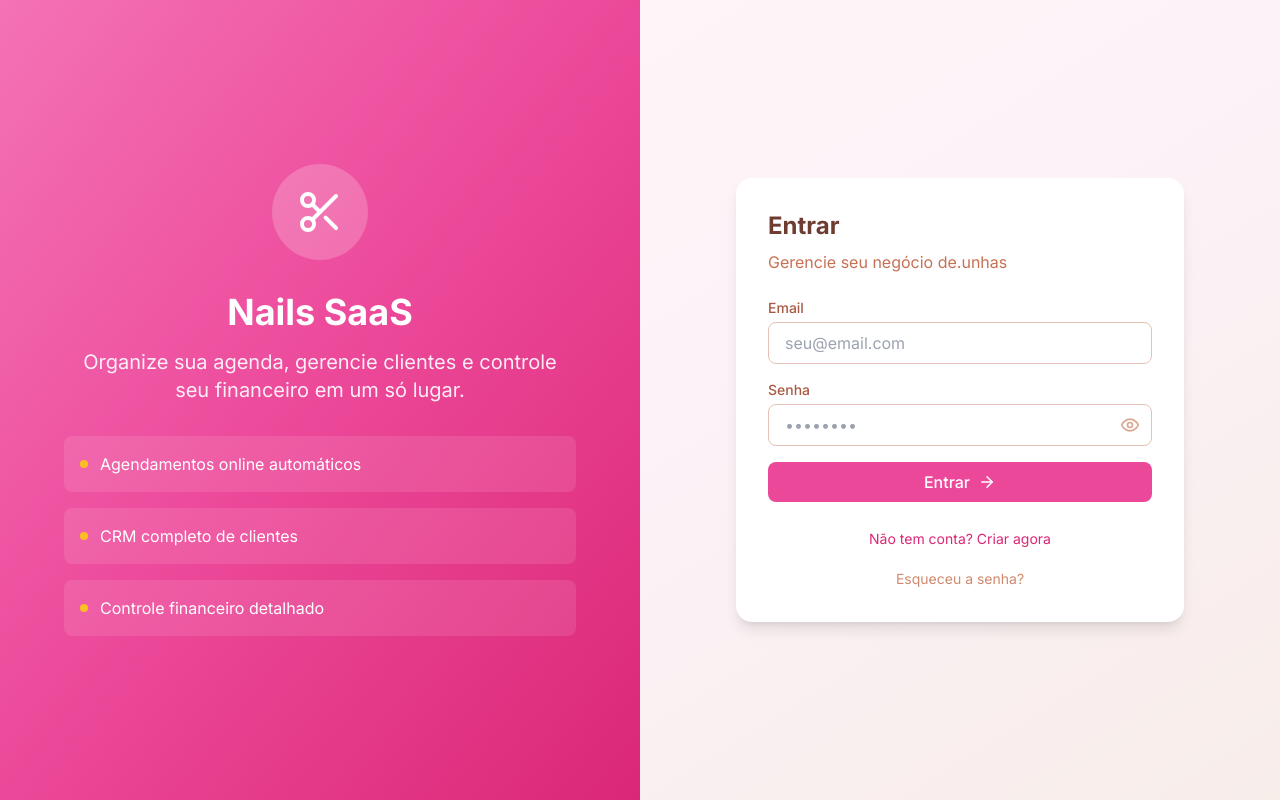
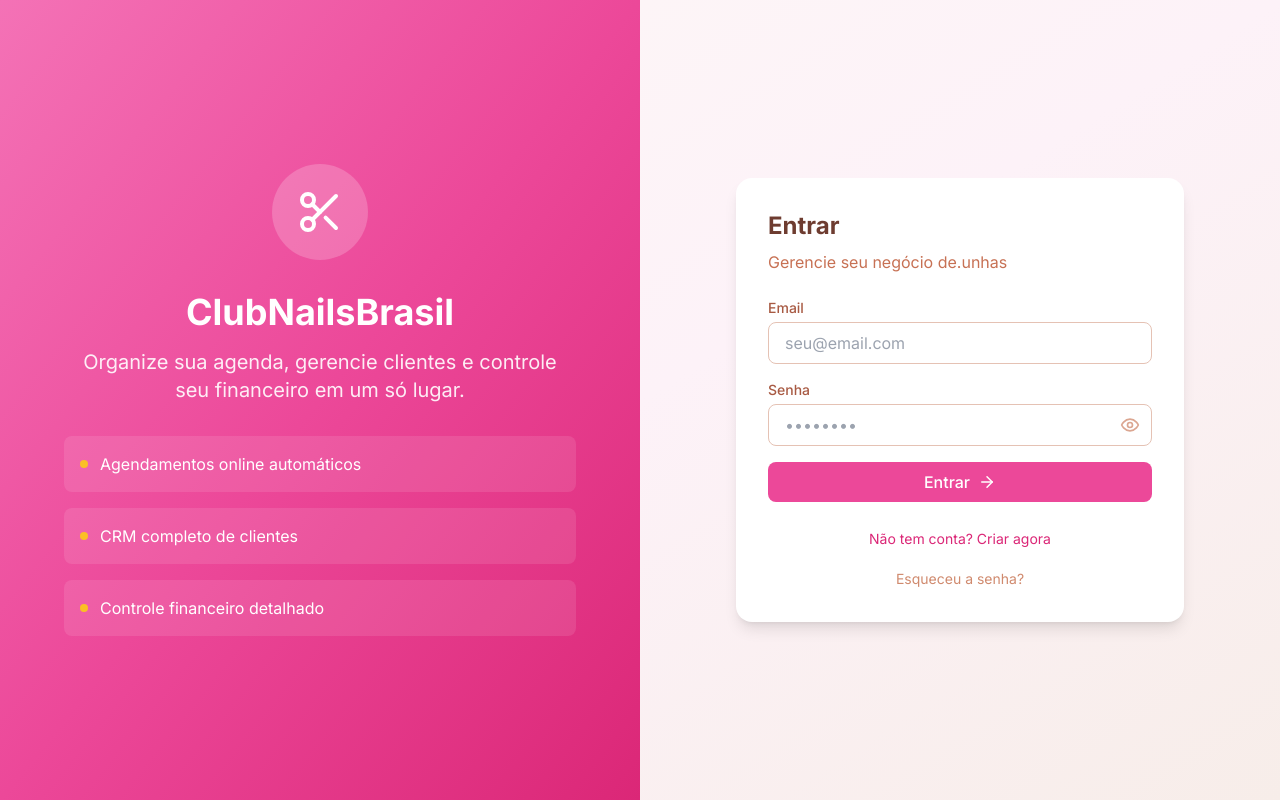
Before and after one commit to euhenriqueofc26/nails-saas, a Next.js app: page / in a window 1280 px wide. Built offline with nearby package versions, Linux system fonts and the light colour scheme.

Commit message:
Change name to ClubNailsBrasil

```diff
--- a/src/app/dashboard/layout.tsx
+++ b/src/app/dashboard/layout.tsx
@@ -81,7 +81,7 @@ export default function DashboardLayout({
         ${sidebarOpen ? 'translate-x-0' : '-translate-x-full'}
       `}>
         <div className="h-16 lg:h-20 flex items-center px-6 border-b border-nude-200">
-          <h1 className="text-xl font-bold text-rose-500">Nails SaaS</h1>
+          <h1 className="text-xl font-bold text-rose-500">ClubNailsBrasil</h1>
         </div>
 
         <nav className="p-4 space-y-1">
--- a/src/app/layout.tsx
+++ b/src/app/layout.tsx
@@ -7,7 +7,7 @@ import { Providers } from '@/components/Providers'
 const inter = Inter({ subsets: ['latin'] })
 
 export const metadata: Metadata = {
-  title: 'Nails SaaS - Gestão para Nail Designers',
+  title: 'ClubNailsBrasil - Gestão para Nail Designers',
   description: 'Sistema de gestão completo para profissionais de unhas',
 }
 
--- a/src/app/page.tsx
+++ b/src/app/page.tsx
@@ -59,7 +59,7 @@ export default function Home() {
           <div className="mb-8 inline-flex items-center justify-center w-24 h-24 bg-white/20 rounded-full">
             <Scissors className="w-12 h-12" />
           </div>
-          <h1 className="text-4xl font-bold mb-4">Nails SaaS</h1>
+          <h1 className="text-4xl font-bold mb-4">ClubNailsBrasil</h1>
           <p className="text-xl text-white/90 mb-8">
             Organize sua agenda, gerencie clientes e controle seu financeiro em um só lugar.
           </p>
@@ -86,7 +86,7 @@ export default function Home() {
             <div className="inline-flex items-center justify-center w-16 h-16 bg-rose-500 rounded-full mb-4">
               <Scissors className="w-8 h-8 text-white" />
             </div>
-            <h1 className="text-2xl font-bold text-nude-900">Nails SaaS</h1>
+            <h1 className="text-2xl font-bold text-nude-900">ClubNailsBrasil</h1>
           </div>
 
           <div className="bg-white rounded-2xl shadow-lg p-8">
--- a/src/components/public/Footer.tsx
+++ b/src/components/public/Footer.tsx
@@ -70,7 +70,7 @@ export default function Footer({ studioName, whatsapp, instagram, facebook }: Fo
             © {currentYear} {studioName}. Todos os direitos reservados.
           </p>
           <p className="text-white/30 text-sm flex items-center gap-1">
-            Feito com <Heart className="w-4 h-4 text-rose-500" /> por Nails SaaS
+            Feito com <Heart className="w-4 h-4 text-rose-500" /> por ClubNailsBrasil
           </p>
         </div>
       </div>
```
